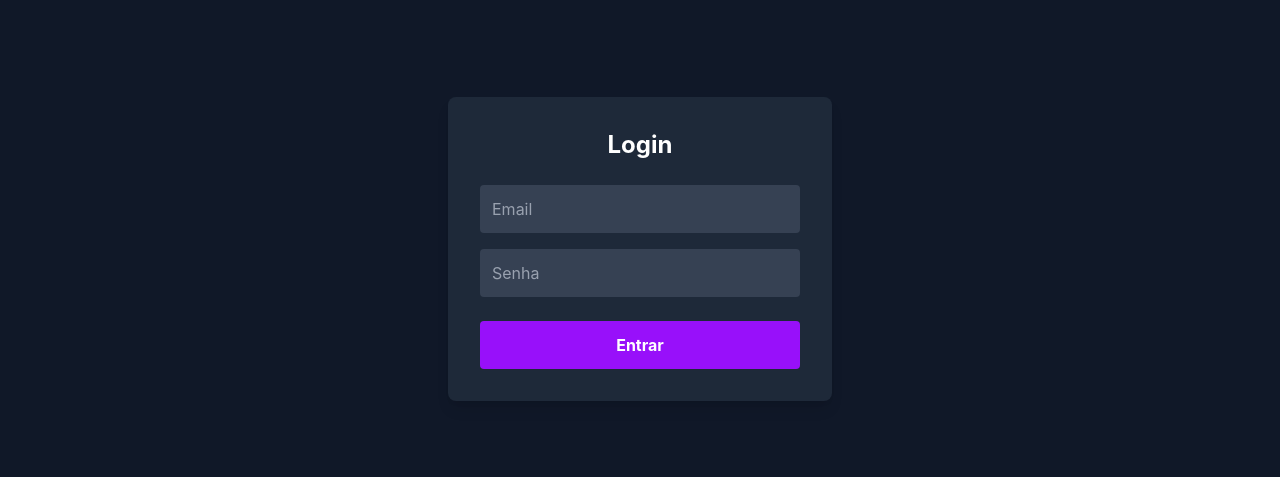
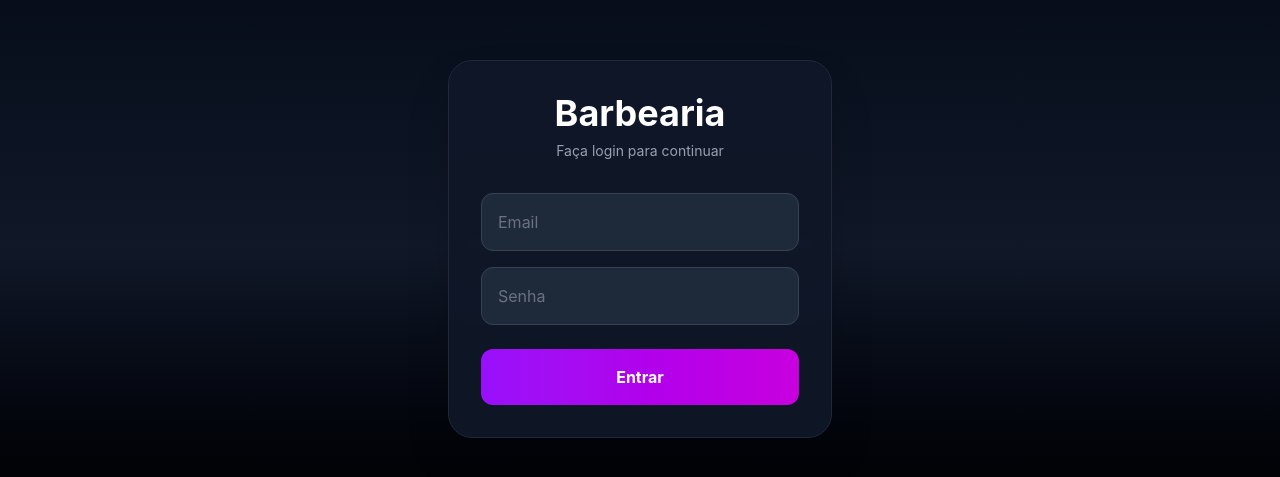
Before and after one commit to viniciusbfe/barbearia-front, a React (Vite) app: page / in a window 1280 px wide. Shown: the part 151-628 px from the top of the page. Built offline with nearby package versions, Linux system fonts and the light colour scheme.

Commit message:
login tela alterada

```diff
--- a/src/pages/Login.jsx
+++ b/src/pages/Login.jsx
@@ -5,54 +5,86 @@ import { toast } from 'sonner'
 function Login() {
   const [email, setEmail] = useState('')
   const [senha, setSenha] = useState('')
+
   const navigate = useNavigate()
 
   const handleLogin = async () => {
     try {
-            const response = await fetch(`${import.meta.env.VITE_API_URL}/auth/login`, {
+      const response = await fetch(
+        `${import.meta.env.VITE_API_URL}/auth/login`,
+        {
           method: 'POST',
-                headers: { 'Content-Type': 'application/json' },
+          headers: {
+            'Content-Type': 'application/json'
+          },
           body: JSON.stringify({ email, senha })
-            })
+        }
+      )
 
       if (!response.ok) {
-                toast.warning('Email ou senha incorretos!')
+        toast.error('Email ou senha incorretos!')
         return
       }
 
       const token = await response.text()
+
       localStorage.setItem('token', token)
+
+      toast.success('Login realizado!')
+
       navigate('/dashboard')
+
     } catch (error) {
       toast.error('Erro ao fazer login!')
     }
   }
 
   return (
-        <div className="min-h-screen flex items-center justify-center bg-gray-900">
-            <div className="bg-gray-800 p-8 rounded-lg shadow-lg w-96">
-                <h2 className="text-white text-2xl font-bold mb-6 text-center">Login</h2>
+    <div className="min-h-screen bg-gradient-to-b from-gray-950 via-gray-900 to-black flex items-center justify-center px-4">
+
+      <div className="w-full max-w-sm bg-gray-900/90 border border-gray-800 rounded-3xl p-8 shadow-2xl backdrop-blur">
+
+        <div className="mb-8 text-center">
+
+          <h1 className="text-4xl font-bold text-white mb-2">
+            Barbearia
+          </h1>
+
+          <p className="text-gray-400 text-sm">
+            Faça login para continuar
+          </p>
+
+        </div>
+
+        <div className="space-y-4">
+
           <input
             type="email"
             placeholder="Email"
             value={email}
             onChange={(e) => setEmail(e.target.value)}
-                    className="w-full p-3 mb-4 rounded bg-gray-700 text-white placeholder-gray-400 outline-none"
+            className="w-full p-4 rounded-xl bg-gray-800 text-white placeholder-gray-500 outline-none border border-gray-700 focus:border-purple-500 transition"
           />
+
           <input
             type="password"
             placeholder="Senha"
             value={senha}
             onChange={(e) => setSenha(e.target.value)}
-                    className="w-full p-3 mb-6 rounded bg-gray-700 text-white placeholder-gray-400 outline-none"
+            className="w-full p-4 rounded-xl bg-gray-800 text-white placeholder-gray-500 outline-none border border-gray-700 focus:border-purple-500 transition"
           />
+
           <button
             onClick={handleLogin}
-                    className="w-full p-3 bg-purple-600 text-white rounded font-bold hover:bg-purple-700 cursor-pointer"
+            className="w-full mt-2 p-4 rounded-xl bg-gradient-to-r from-purple-600 to-fuchsia-600 text-white font-bold hover:opacity-90 transition cursor-pointer"
           >
             Entrar
           </button>
+
         </div>
+
+      </div>
+
     </div>
   )
 }
```
Lines whose indentation alone changed are shown as unchanged.
